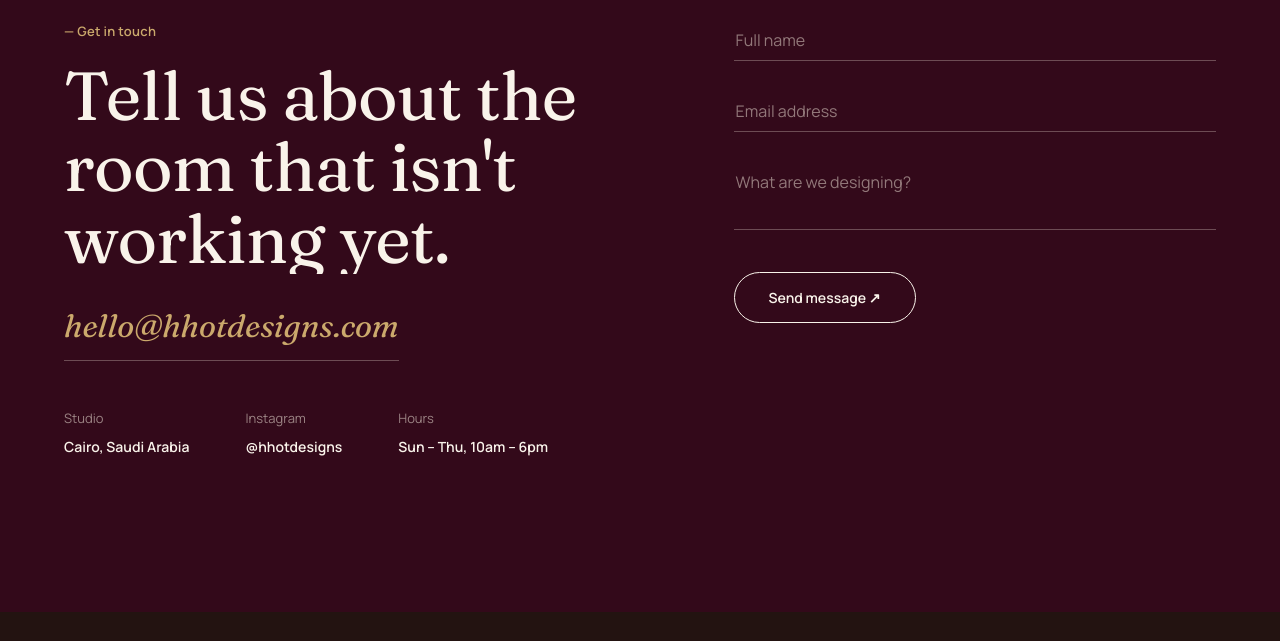
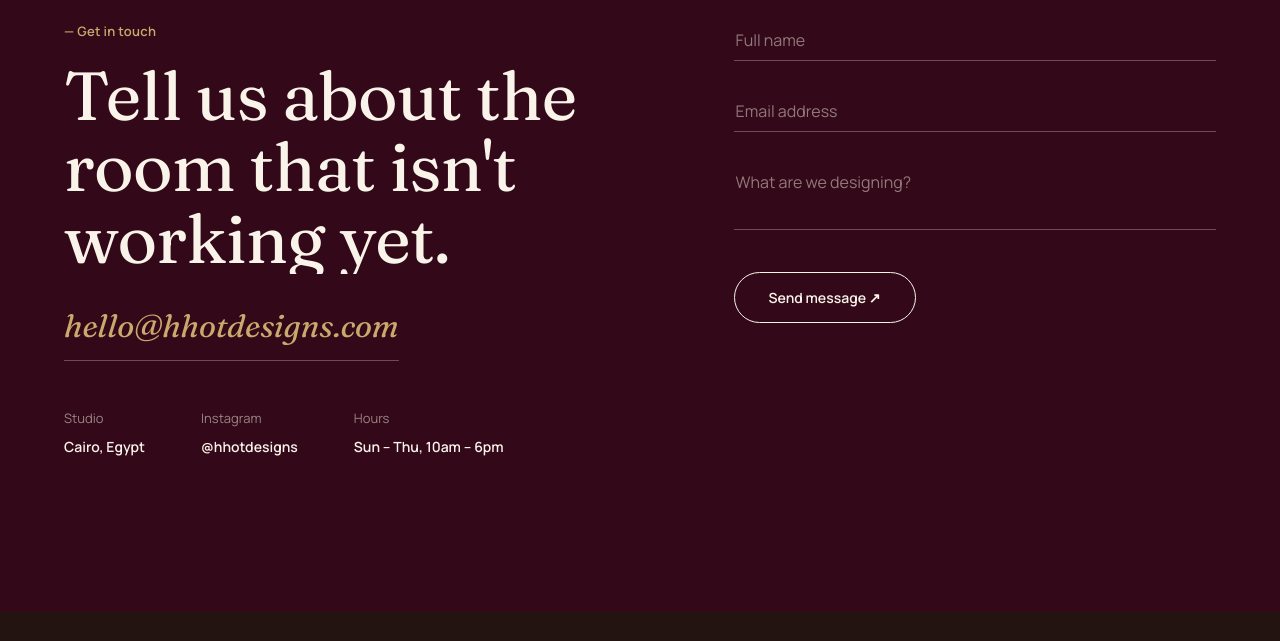
Before and after one commit to furiousabdo/hhot-designs, a plain HTML site: page index.html in a window 1280 px wide. Shown: the part 7877-8518 px from the top of the page. Drawn offline with nearby package versions, Linux system fonts and the light colour scheme.

Commit message:
these changes dont finish

```diff
--- a/index.html
+++ b/index.html
@@ -598,7 +598,7 @@ section[id]{ scroll-margin-top: 90px; }
       <h2 class="reveal-mask"><span class="reveal-line">Tell us about the room that isn't working yet.</span></h2>
       <a href="mailto:hello@hhotdesigns.com" class="contact-email magnetic">hello@hhotdesigns.com</a>
       <div class="contact-meta">
-        <div><span>Studio</span><b>Cairo, Saudi Arabia</b></div>
+        <div><span>Studio</span><b>Cairo, Egypt</b></div>
         <div><span>Instagram</span><b>@hhotdesigns</b></div>
         <div><span>Hours</span><b>Sun – Thu, 10am – 6pm</b></div>
       </div>
```
